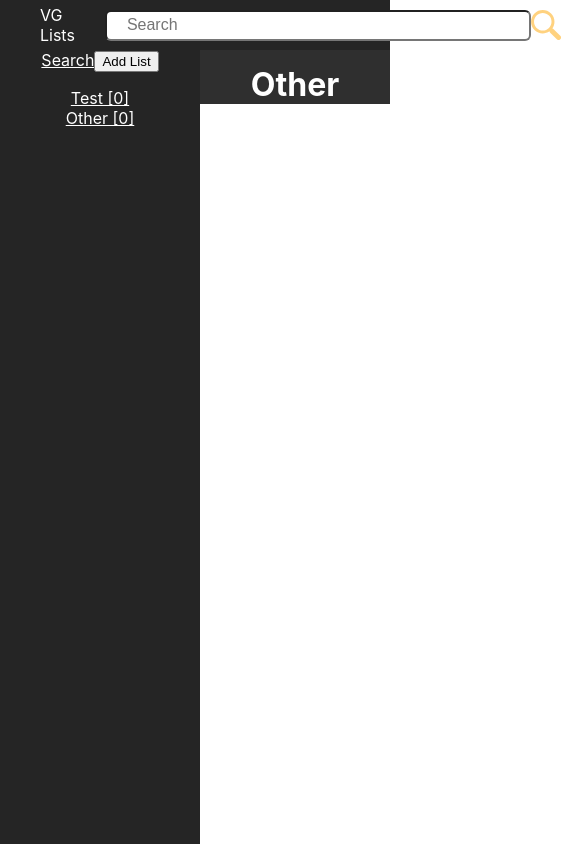
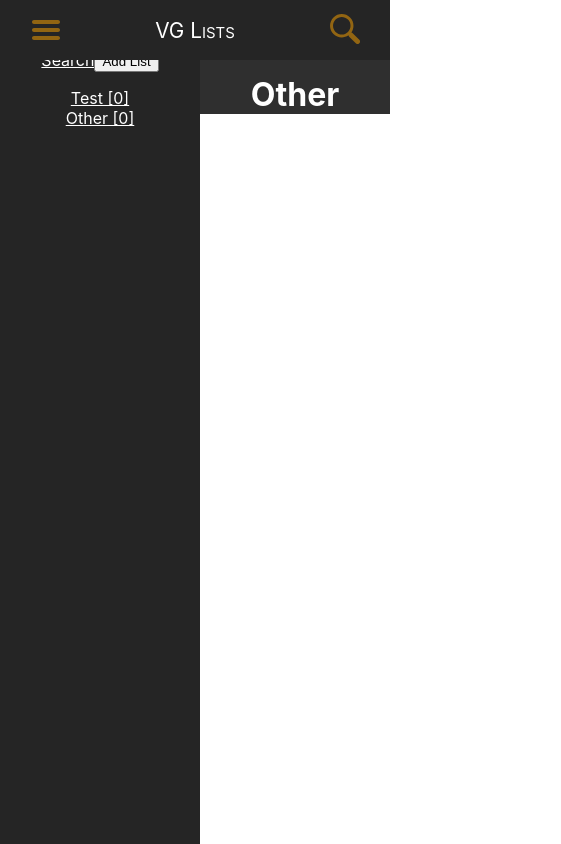
Before and after one commit to Flakari/vg-lists, a React (Create React App) app: page /vg-lists/other in a window 390 px wide. Shown: the whole page, 561 px wide, since content can reach past the window. Built offline with nearby package versions, Linux system fonts and the light colour scheme.

Commit message:
Added SASS to project to reorganize CSS and began work on making header responsive. Header buttons currently have no functionality.

```diff
--- a/package.json
+++ b/package.json
@@ -9,7 +9,8 @@
     "react": "^16.12.0",
     "react-dom": "^16.12.0",
     "react-router-dom": "^5.1.2",
-    "react-scripts": "3.3.0"
+    "react-scripts": "3.3.0",
+    "sass": "^1.26.5"
   },
   "scripts": {
     "start": "react-scripts start",
--- a/src/App.css
+++ b/src/App.css
@@ -107,30 +107,6 @@ img {
   clip-path: polygon(0% 0%, 18.5% 35%, 98% 35%, 34% 57%, 53.50% 91%, 0% 70%);
 }
 
-header {
-  height: 30px;
-  padding: 10px;
-  color: white;
-  background-color: #252525;
-  text-align: left;
-  position: relative;
-  z-index: 10;
-  display: flex;
-  align-items: center;
-}
-
-header > p {
-  margin: 0 30px;
-}
-
-header input[type=text] {
-  width: 400px;
-  height: 25px;
-  border-radius: 6px;
-  padding-left: 20px;
-  font-size: 1em;
-}
-
 .consoles-list {
   padding: 0;
 }
@@ -158,13 +134,8 @@ header input[type=text] {
   background-color: lightgreen;
 }
 
-header img {
-  opacity: 0.5;
-  height: 30px;
-  width: 30px;
-  cursor: pointer;
+@media screen and (max-width: 450px) {
+  #search-container {
+    display: none;
+  }
 }
-
-header img:hover {
-  opacity: 1;
-}
--- a/src/components/Header/Header.js
+++ b/src/components/Header/Header.js
@@ -1,12 +1,19 @@
 import React from 'react';
+import './Header.scss';
 import Searchbar from '../Searchbar/Searchbar';
 
 const Header = (props) => {
     return (
         <header>
+            <button><img src={require("../../images/Hamburger_icon.svg")} alt=""></img></button>
             <p>VG Lists</p>
-            <Searchbar setData={props.setData}/>
-            <img src={require("../../images/magnifying-glass.svg")} alt="Search"></img>
+            <div id="search-container">
+                <Searchbar setData={props.setData}/>
+            </div>
+            <button><img src={require("../../images/magnifying-glass.svg")} alt="Search"></img></button>
+            <div id="mobile-search-container">
+                <Searchbar setData={props.setData}/>
+            </div>
         </header>
     );
 };
--- /dev/null
+++ b/src/components/Header/Header.scss
@@ -0,0 +1,75 @@
+header {
+    height: 60px;
+    color: white;
+    background-color: #252525;
+    text-align: left;
+    position: relative;
+    z-index: 10;
+    display: flex;
+    align-items: center;
+    box-sizing: border-box;
+    padding: 0 15px;
+    min-width: 275px;
+
+    button {
+        cursor: pointer;
+        background: none;
+        border: none;
+        height: 60px;
+        width: 60px;
+
+        img {
+            opacity: 0.5;
+            height: 30px;
+            width: 30px;
+            cursor: pointer;
+        }
+
+        &:hover {
+            img {
+                opacity: 1;
+            }
+        }
+    }
+
+    > p {
+        margin: 0 15px;
+        font-size: 1.3em;
+        font-variant: petite-caps;
+    }
+
+    input[type=text] {
+        width: 90%;
+        height: 30px;
+        border-radius: 10px;
+        padding-left: 20px;
+        font-size: 1em;
+    }
+
+    #search-container {
+        width: 70%;
+        max-width: 400px;
+    }
+
+    #mobile-search-container {
+        display: none;
+    }
+
+    @media screen and (min-width: 450px) {
+        > p {
+
+        }
+
+        button {
+            display: none;
+        }
+    }
+
+    @media screen and (max-width: 450px) {
+        justify-content: space-between;
+
+        #search-container {
+            display: none;
+        }
+    }
+}
```
Also changed, not shown: src/images/Hamburger_icon.svg (added), 1 other file (tests, documents, lock files or other folders).
